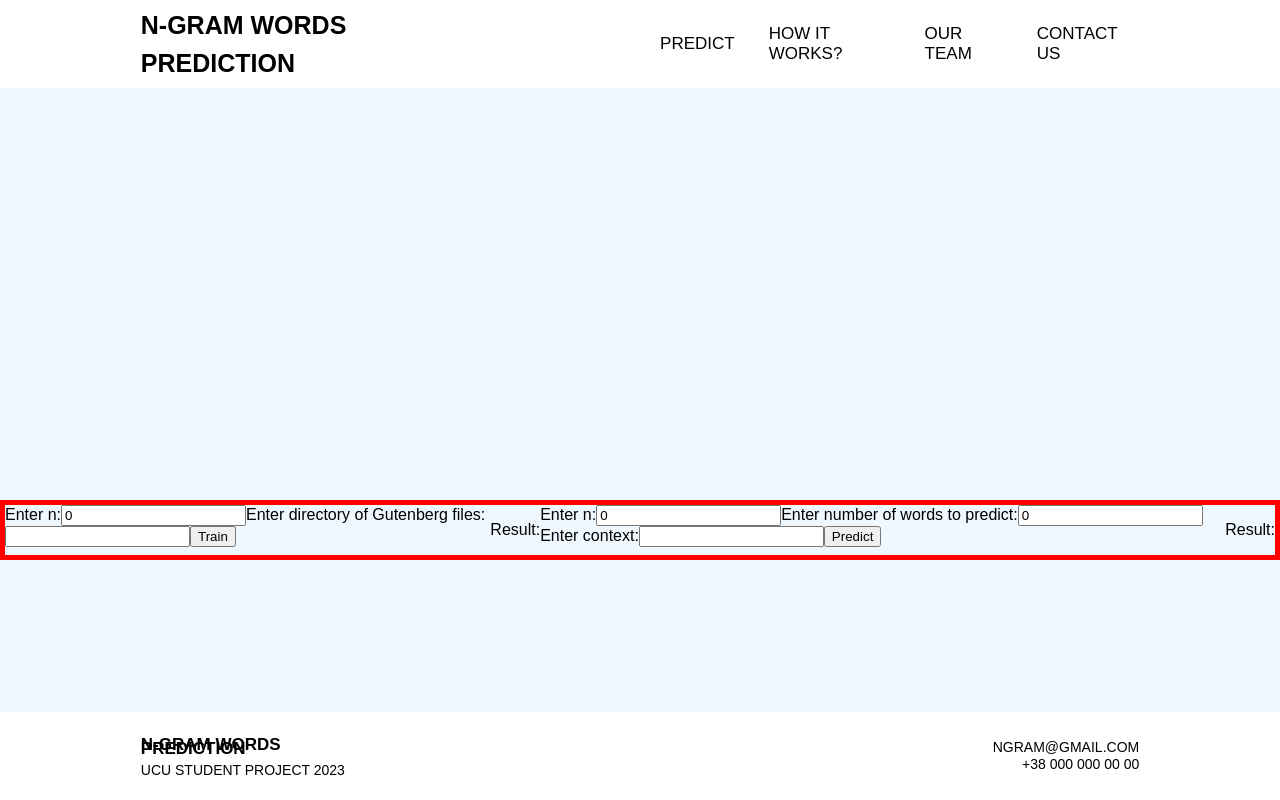
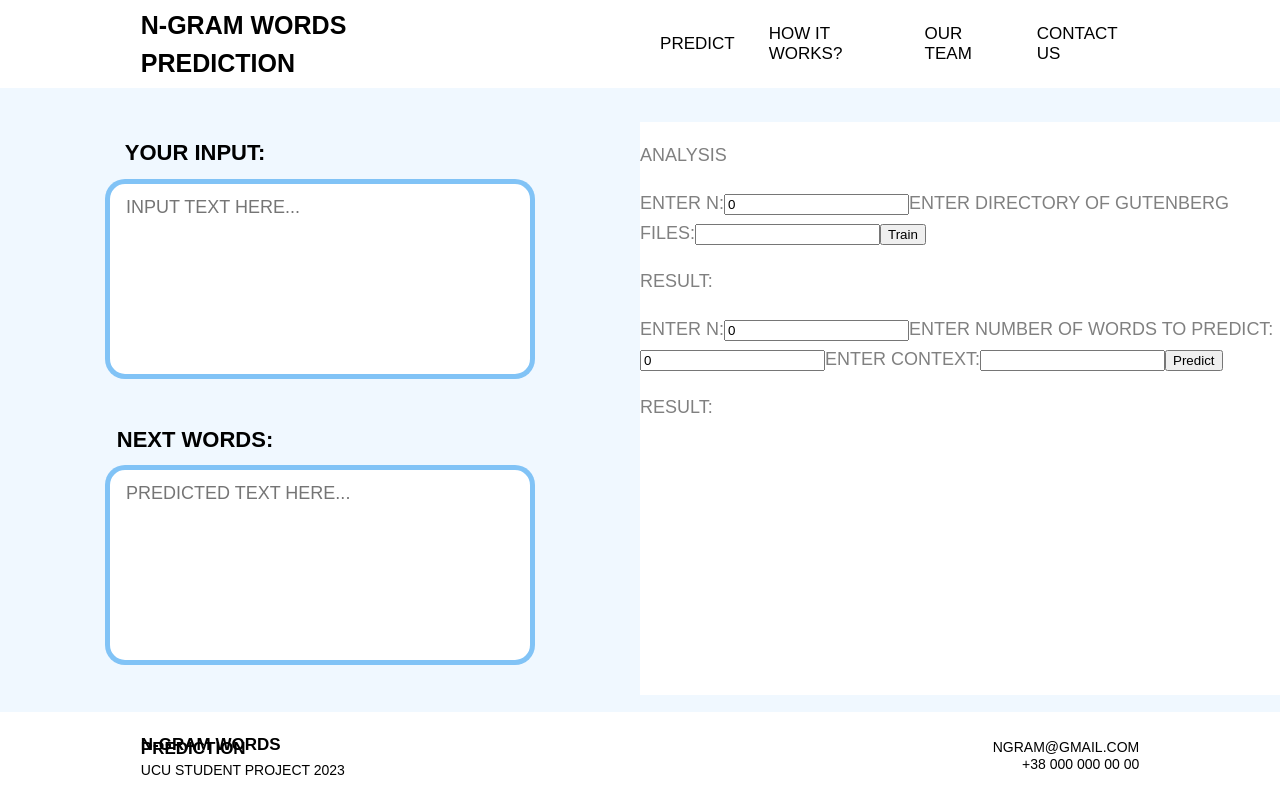
Before and after one commit to maslenchenko/ngram-web-project, a React (Create React App) app: page /analysis in a window 1280 px wide. Built offline with nearby package versions, Linux system fonts and the light colour scheme.

Commit message:
analysis form combined

```diff
--- a/src/pages/analysis.js
+++ b/src/pages/analysis.js
@@ -1,26 +1,7 @@
 import React, {Component} from 'react'
 import '../styles/analysis.css'
 
-// import QuestionInput from '../components/question-input'
-// import PredictText from '../components/predict-textarea'
-
-
-// function Analysis() {
-//   return (
-//     <div className='analysis-main'>
-//       <div className='text-unit'>
-//         <h2 className='analysis-title'>Your input:</h2>
-//         <PredictText text="Input text here..."/>
-//         <h2 className='analysis-title'>Next words:</h2>
-//         <PredictText text="Predicted text here..."/>
-//       </div>
-//       <div className='analysis-unit'>
-//         <p>Analysis</p>
-//       </div>
-//     </div>
-//   )
-// }
-
+import PredictText from '../components/predict-textarea'
 
 class Analysis extends Component {
     constructor(props) {
@@ -89,6 +70,15 @@ class Analysis extends Component {
     render() {
         return (
             <div className='analysis-main'>
+            <div className='text-unit'>
+            <h2 className='analysis-title'>Your input:</h2>
+            <PredictText text="Input text here..."/>
+            <h2 className='analysis-title'>Next words:</h2>
+            <PredictText text="Predicted text here..."/>
+          </div>
+          <div className='analysis-unit'>
+            <p>Analysis</p>
+            <div>
                 <form onSubmit={this.handleTrainSubmit}>
                     <label>
                         Enter n:
@@ -124,6 +114,8 @@ class Analysis extends Component {
                     <p>Result: {this.state.resultPredict.output.map((item, i) => <p key={i}>{item}</p>)}</p>
                     : <p>Result: </p>}
             </div>
+            </div>
+            </div>
         );
     }
 }
--- a/src/styles/analysis.css
+++ b/src/styles/analysis.css
@@ -1,9 +1,9 @@
 .analysis-main {
     width: 100%;
-    margin-top: 500px;
+    margin-top: 9.5%;
     display: flex;
     justify-content: space-between;
-     border: red solid 5px;
+     /*border: red solid 5px;*/
 }
 
 .predict-area{
```
